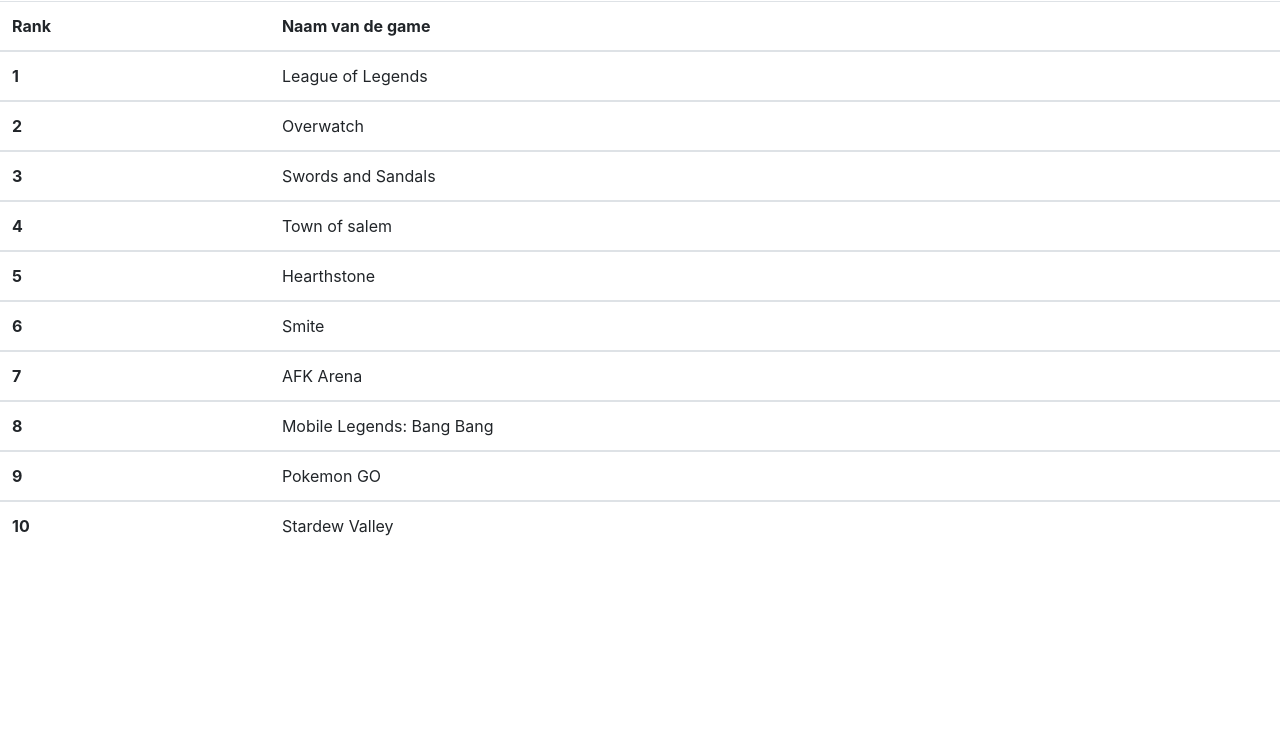
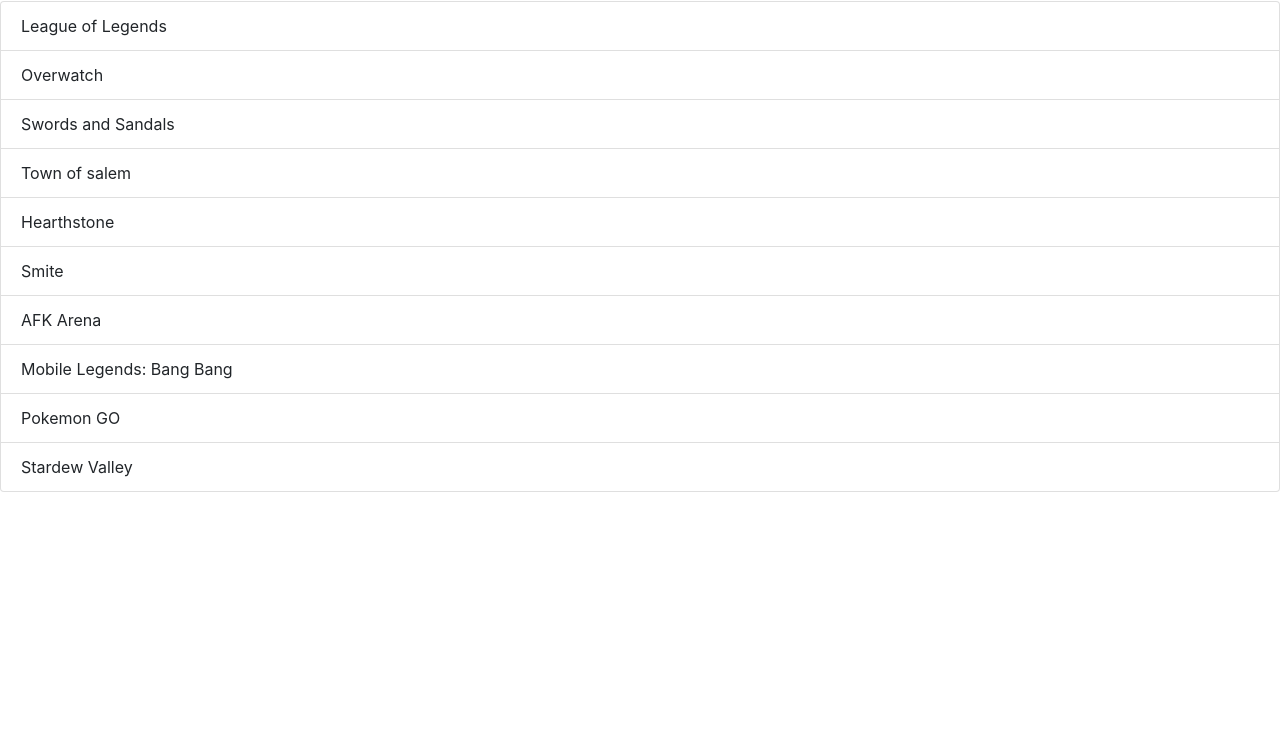
Before and after one commit to MaxKarlas/vebr-max-karlas-327675, a plain HTML site: page index.html in a window 1280 px wide. Shown: the part 55-800 px from the top of the page. Drawn offline with nearby package versions, Linux system fonts and the light colour scheme.

Commit message:
volledige lijst

```diff
--- a/index.html
+++ b/index.html
@@ -13,75 +13,18 @@
   <body>
     <h1>Mijn favoriete games ever!!!</h1>
 
-    <table class="table">
-      <thead>
-        <tr>
-          <th scope="col">Rank</th>
-          <th scope="col">Naam van de game</th>
-        </tr>
-      </thead>
-      <tbody>
-        <tr>
-          <th scope="row">1</th>
-          <td>League of Legends</td>
-        </tr>
-      </tbody>
-      <tbody>
-        <tr>
-          <th scope="row">2</th>
-          <td>Overwatch</td>
-        </tr>
-      </tbody>
-      <tbody>
-        <tr>
-          <th scope="row">3</th>
-          <td>Swords and Sandals</td>
-        </tr>
-      </tbody>
-      <tbody>
-        <tr>
-          <th scope="row">4</th>
-          <td>Town of salem</td>
-        </tr>
-      </tbody>
-      <tbody>
-        <tr>
-          <th scope="row">5</th>
-          <td>Hearthstone</td>
-        </tr>
-      </tbody>
-      <tbody>
-        <tr>
-          <th scope="row">6</th>
-          <td>Smite</td>
-        </tr>
-      </tbody>
-      <tbody>
-        <tr>
-          <th scope="row">7</th>
-          <td>AFK Arena</td>
-        </tr>
-      </tbody>
-      <tbody>
-        <tr>
-          <th scope="row">8</th>
-          <td>Mobile Legends: Bang Bang</td>
-        </tr>
-      </tbody>
-      <tbody>
-        <tr>
-          <th scope="row">9</th>
-          <td>Pokemon GO</td>
-        </tr>
-      </tbody>
-      <tbody>
-        <tr>
-          <th scope="row">10</th>
-          <td>Stardew Valley</td>
-        </tr>
-      </tbody>
-    </table>
-
+    <ul class="list-group">
+      <li class="list-group-item">League of Legends</li>
+      <li class="list-group-item">Overwatch</li>
+      <li class="list-group-item">Swords and Sandals</li>
+      <li class="list-group-item">Town of salem</li>
+      <li class="list-group-item">Hearthstone</li>
+      <li class="list-group-item">Smite</li>
+      <li class="list-group-item">AFK Arena</li>
+      <li class="list-group-item">Mobile Legends: Bang Bang</li>
+      <li class="list-group-item">Pokemon GO</li>
+      <li class="list-group-item">Stardew Valley</li>
+    </ul>
 
     <!-- Optional JavaScript -->
     <!-- jQuery first, then Popper.js, then Bootstrap JS -->
```
